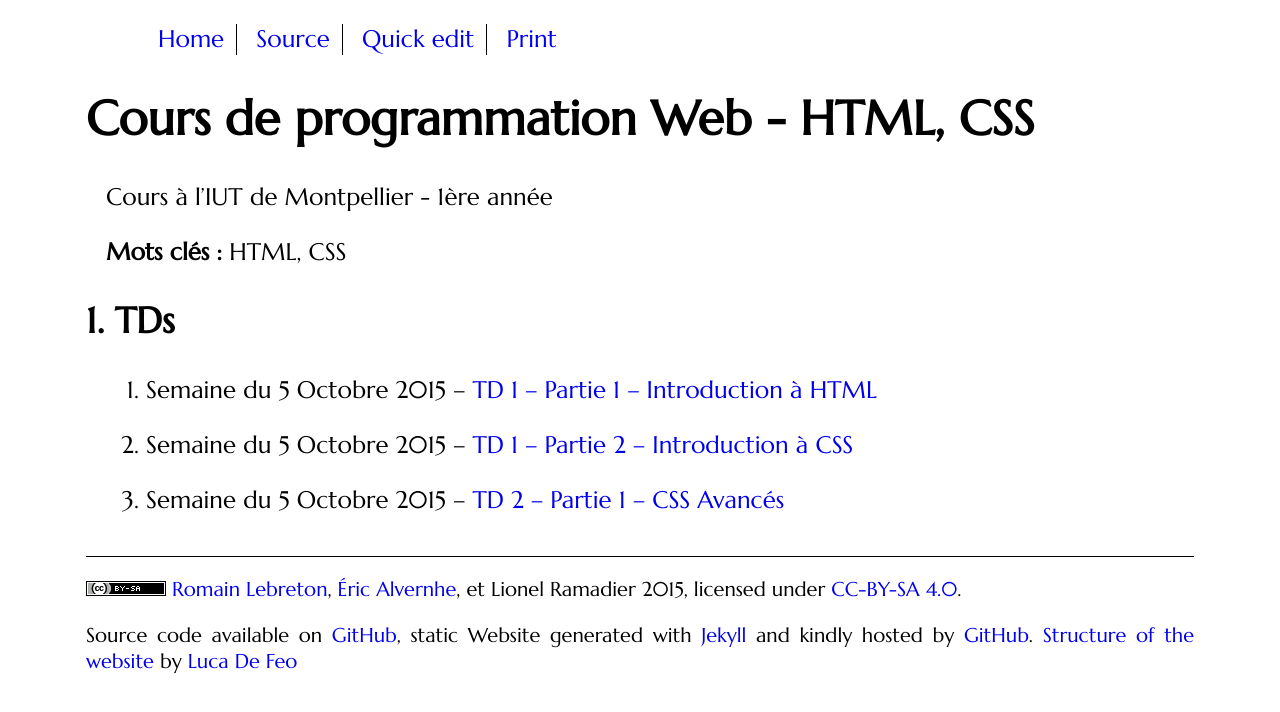
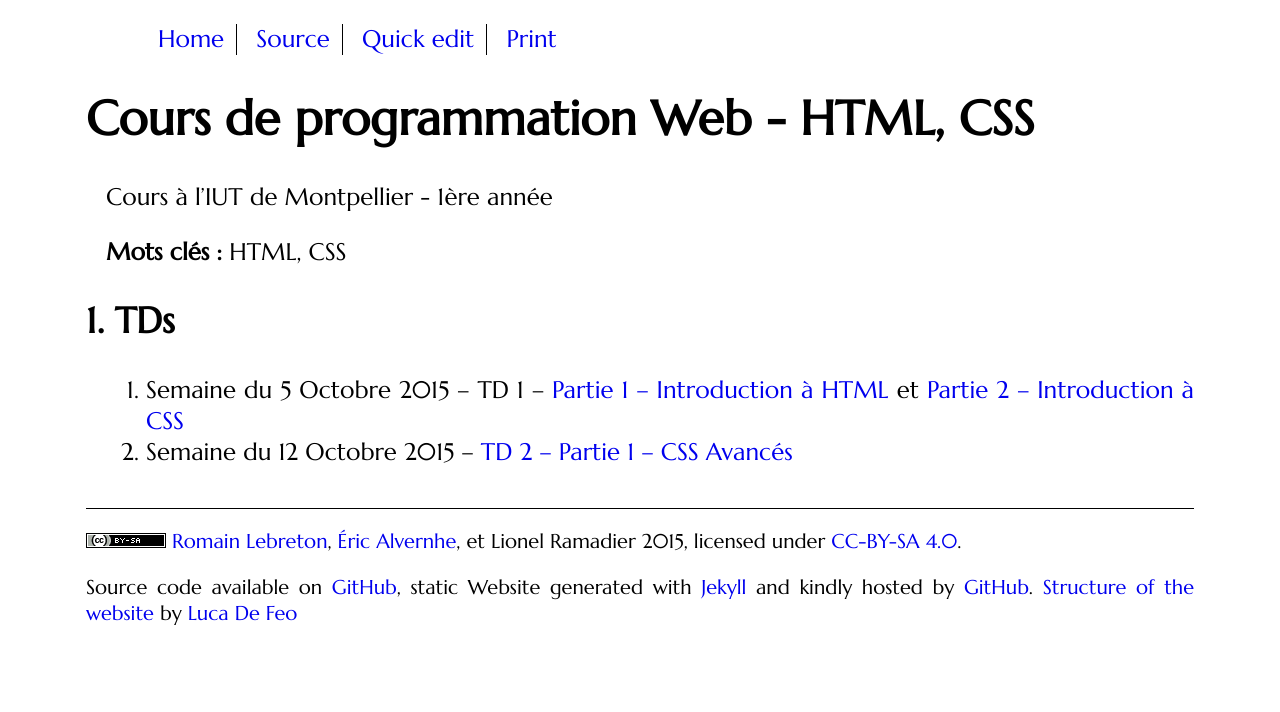
Before and after one commit to romainlebreton/R1.02-DeveloppementInterfacesWeb, a Jekyll site: the page built from index.md, in a window 1280 px wide. Shown: the top 712 px of the page. Built offline with Jekyll 4.4.1, drawn with Linux system fonts in a browser that asks for light colours; some web fonts are replaced; comment, search, counter and statistics services are not loaded.

Commit message:
Update index.md

```diff
--- a/index.md
+++ b/index.md
@@ -9,7 +9,6 @@ Cours à l'IUT de Montpellier - 1ère année
 **Mots clés :** HTML, CSS
 
 ## TDs
-1. Semaine du 5 Octobre 2015 -- [TD 1 -- Partie 1 -- Introduction à HTML](tutorials/tutorial1_1.html)
-2. Semaine du 5 Octobre 2015 -- [TD 1 -- Partie 2 -- Introduction à CSS](tutorials/tutorial1_2.html)
 
-3. Semaine du 5 Octobre 2015 -- [TD 2 -- Partie 1 -- CSS Avancés ](tutorials/tutorial2.html)
+1. Semaine du 5 Octobre 2015 -- TD 1 -- [Partie 1 -- Introduction à HTML](tutorials/tutorial1_1.html) et [Partie 2 -- Introduction à CSS](tutorials/tutorial1_2.html)
+2. Semaine du 12 Octobre 2015 -- [TD 2 -- Partie 1 -- CSS Avancés ](tutorials/tutorial2.html)
```
